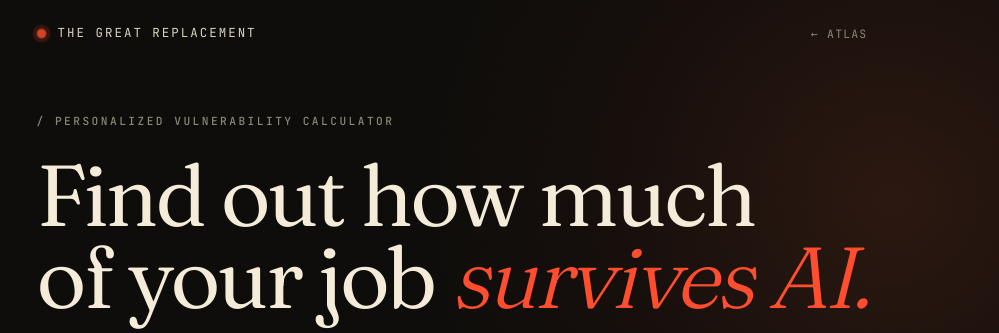
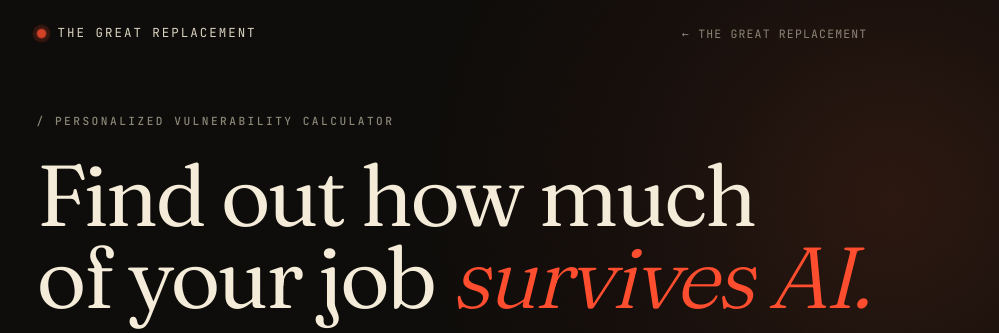
Before and after one commit to jessepetersondev/ai-job-calculator, a Flask app: page /calculator in a window 1280 px wide. Shown: the top 333 px of the page, without its empty margins (188-1187 px from the left). Run offline with Flask 3, Linux system fonts and the light colour scheme.

Commit message:
Rebrand to The Great Replacement / thegreatreplacement.fyi
- Templates: remove "AI Job Atlas/Calculator" references, update nav links
- render.yaml: service name → the-great-replacement, APP_BASE_URL → thegreatreplacement.fyi
- EMAIL_FROM updated to reports@thegreatreplacement.fyi

Co-Authored-By: Claude Sonnet 4.6 <noreply@anthropic.com>

```diff
--- a/render.yaml
+++ b/render.yaml
@@ -1,6 +1,6 @@
 services:
   - type: web
-    name: ai-job-calculator
+    name: the-great-replacement
     runtime: python
     buildCommand: pip install -r requirements.txt
     startCommand: gunicorn app:app --bind 0.0.0.0:$PORT --workers 2
@@ -23,7 +23,7 @@ services:
       - key: REPORT_PRICE_CENTS
         value: "900"
       - key: APP_BASE_URL
-        sync: false
+        value: https://thegreatreplacement.fyi
       - key: RESEND_API_KEY
         sync: false
       - key: EMAIL_FROM
--- a/templates/_base.html
+++ b/templates/_base.html
@@ -4,7 +4,7 @@
 <meta charset="UTF-8" />
 <meta name="viewport" content="width=device-width, initial-scale=1.0" />
 <title>{% block title %}The Great Replacement{% endblock %}</title>
-<meta name="description" content="{% block description %}AI Vulnerability Calculator — find out how exposed your job is to AI displacement.{% endblock %}" />
+<meta name="description" content="{% block description %}The Great Replacement — find out how exposed your job is to AI displacement.{% endblock %}" />
 
 <link rel="preconnect" href="https://fonts.googleapis.com" />
 <link rel="preconnect" href="https://fonts.gstatic.com" crossorigin />
--- a/templates/calculator.html
+++ b/templates/calculator.html
@@ -7,7 +7,7 @@
   <div class="wrap">
     <nav class="nav">
       <a href="/" class="brand"><span class="dot"></span> THE GREAT REPLACEMENT</a>
-      <a href="/" class="nav-link">← Atlas</a>
+      <a href="/" class="nav-link">← The Great Replacement</a>
     </nav>
 
     <!-- ============ INPUT STAGE ============ -->
--- a/templates/success.html
+++ b/templates/success.html
@@ -29,7 +29,7 @@
         </p>
         {% endif %}
         <a href="/" class="btn-primary" style="margin-top: 30px;">
-          Back to the atlas
+          Back to The Great Replacement
           <span class="arrow">→</span>
         </a>
       </div>
```
